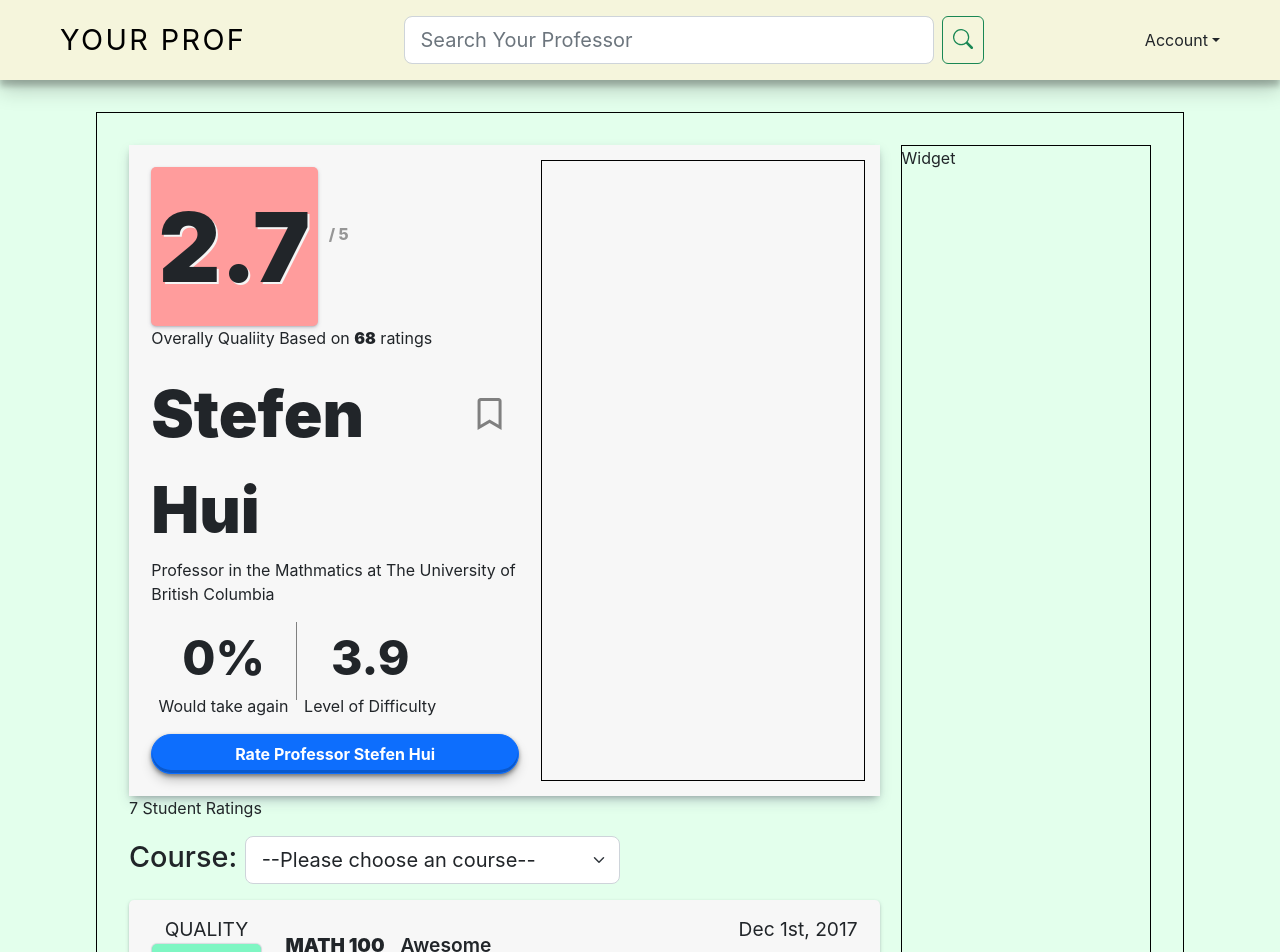
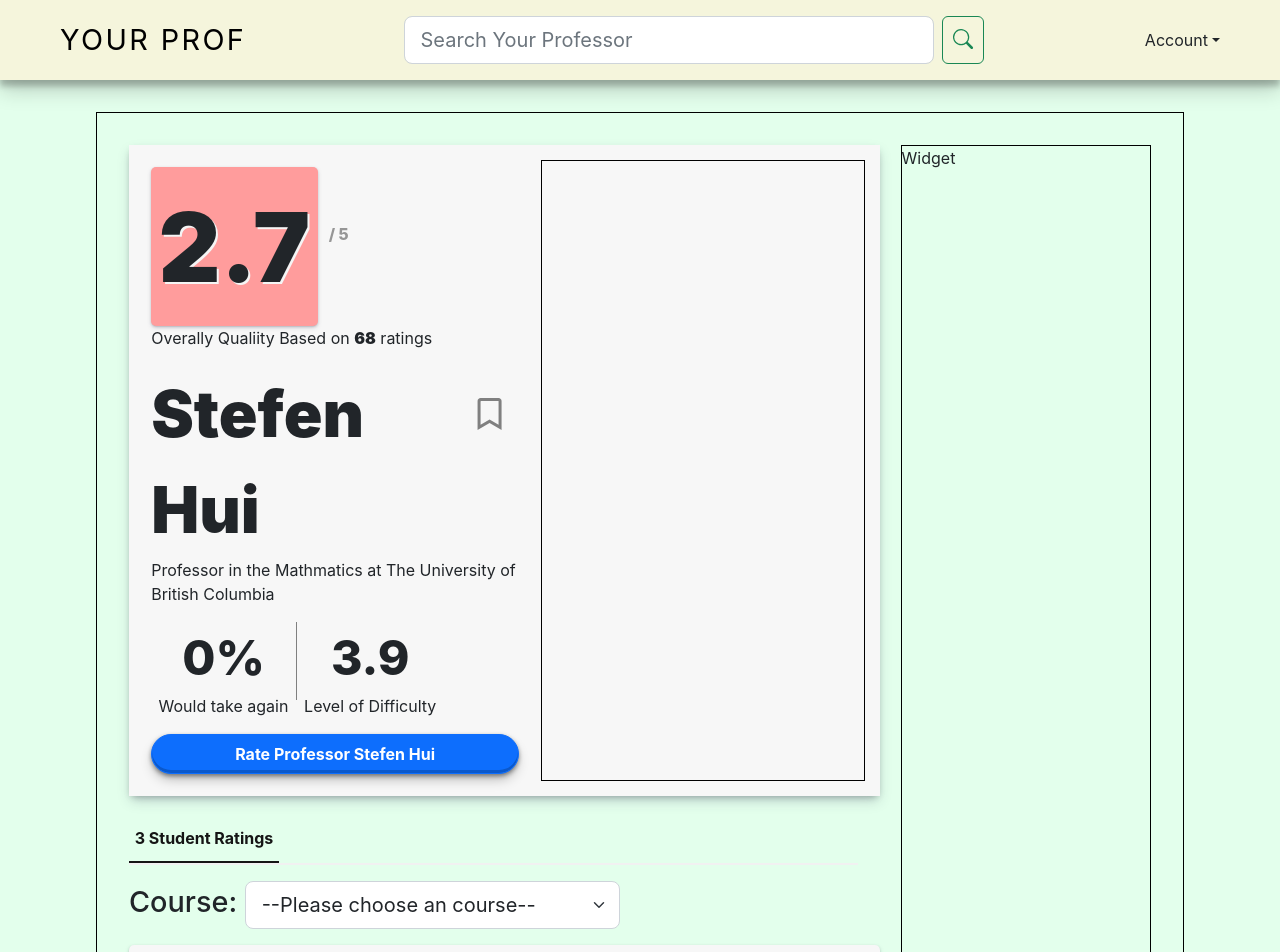
Before and after one commit to 2020-byte/YourProf_Web_Client, a React (Create React App) app: page /search/1 in a window 1280 px wide. Shown: the top 952 px of the page. Built offline with nearby package versions, Linux system fonts and the light colour scheme.

Commit message:
Updated num of students ul and color of rateText

```diff
--- a/src/components/RantingItem/RatingItem.jsx
+++ b/src/components/RantingItem/RatingItem.jsx
@@ -10,19 +10,19 @@ const rateNumToText = (rate) => {
     switch ( rate )
     {
         case 1 :
-        return "Awful"
+        return ["Awful", "#F1C4B8"]
 
         case 2 :
-        return "Ok"
+        return ["Ok", "#F7C089"]
 
         case  3:
-        return "Good"
+        return ["Good", "#F7EEA0"]
 
         case 4:
-        return "Great"
+        return ["Great", "#EBF7A0"]
 
         case 5:
-        return "Awesome"
+        return ["Awesome", "#A5FE95"]
 
     }
 }
@@ -60,7 +60,7 @@ const RatingItem = ({item, course}) => {
                         {/* 간격 맞춰서 패딩 줘야 하면 <Stack direction="horizontal" gap={3}></Stack> 이거 쓰자. */}
                         <Stack className="ps-2" direction="horizontal" gap={3}>
                             <div style={{fontWeight:'900'}}>{course.name}</div>
-                            <div style={{fontWeight:'600'}}>{rateNumToText(item.rate)}</div>
+                            <div className={styles.rateBox} style={{ backgroundColor: `${rateNumToText(item.rate)[1]}`}}>{rateNumToText(item.rate)[0]}</div>
                         </Stack>
                         <div className={styles.moreInfoBox}>
                             <div className={styles.moreInfoItem}>For Credit: <span style={{fontWeight:'700'}}>Yes</span></div>
--- a/src/components/RantingItem/RatingItem.module.css
+++ b/src/components/RantingItem/RatingItem.module.css
@@ -53,6 +53,17 @@
 
 .moreInfoItem {
     padding: 2%;
+}
+
+.rateBox {
+    font-weight: 700;
+    width: 100px;
+    text-align: center;
+    text-shadow:
+    -1px -1px 0 white,
+    1px -1px 0 white,
+    -1px 1px 0 white,
+    1px 1px 0 white;
 }
 
 .reviewText {
--- /dev/null
+++ b/src/components/RatingTabs/RatingTabs.jsx
@@ -0,0 +1,13 @@
+import React from 'react';
+import styles from './RatingTabs.module.css';
+
+const RatingTabs = ({numRating}) => {
+
+    return (
+        <ul className={styles.ulBox}>
+            <li className={styles.liBox}>{numRating} Student Ratings</li>
+        </ul>
+    )
+}
+
+export default RatingTabs;
--- /dev/null
+++ b/src/components/RatingTabs/RatingTabs.module.css
@@ -0,0 +1,25 @@
+.ulBox {
+    border-bottom: 2px solid rgb(241, 241, 241);
+    display: flex;
+    margin: 28px 22px 0px 0px;
+    padding: 0px;
+    list-style: none;
+    vertical-align: baseline;
+    text-align: center;
+}
+
+.liBox {
+    border-bottom: 2px solid rgb(21, 21, 21);
+    color: rgb(21, 21, 21);
+    cursor: pointer;
+    font-weight: 700;
+    line-height: 1.8;
+    min-width: 150px;
+    padding-bottom: 8px;
+
+}
+
+.liBox:hover {
+    border-bottom: 2px solid rgb(152, 152, 152);
+    color: rgb(152, 152, 152);
+}
--- a/src/page/Prof.jsx
+++ b/src/page/Prof.jsx
@@ -9,6 +9,7 @@ import profItems from '../data/profItems.json';
 import ratingItems from '../data/ratingItems.json';
 import profCourseItems from '../data/profCourseItems.json';
 import RatingItem from '../components/RantingItem/RatingItem';
+import RatingTabs from '../components/RatingTabs/RatingTabs';
 
 const filterItembyId = (items, Id) => {
     return items.filter(i => i.profId == Id);
@@ -58,7 +59,7 @@ const Prof = (props) => {
         <div>
             <InfoBox item={prof}/>
             <div>
-                <div>7 Student Ratings</div>
+                <RatingTabs numRating={filteredRatings.length} />
             </div>
             <div>
                 <SelectBox
```
